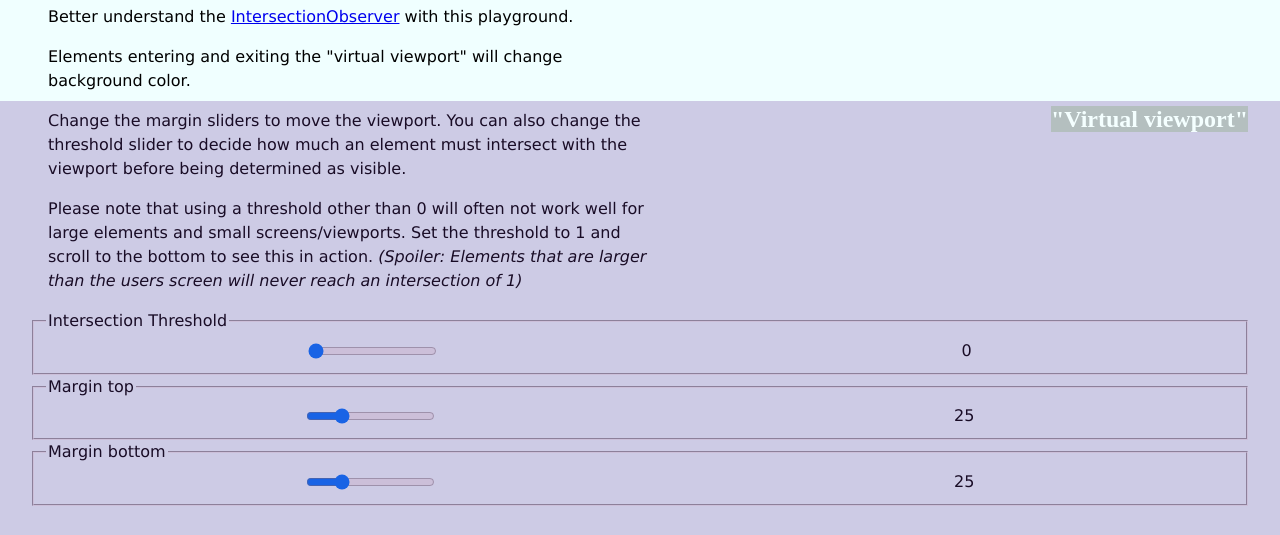
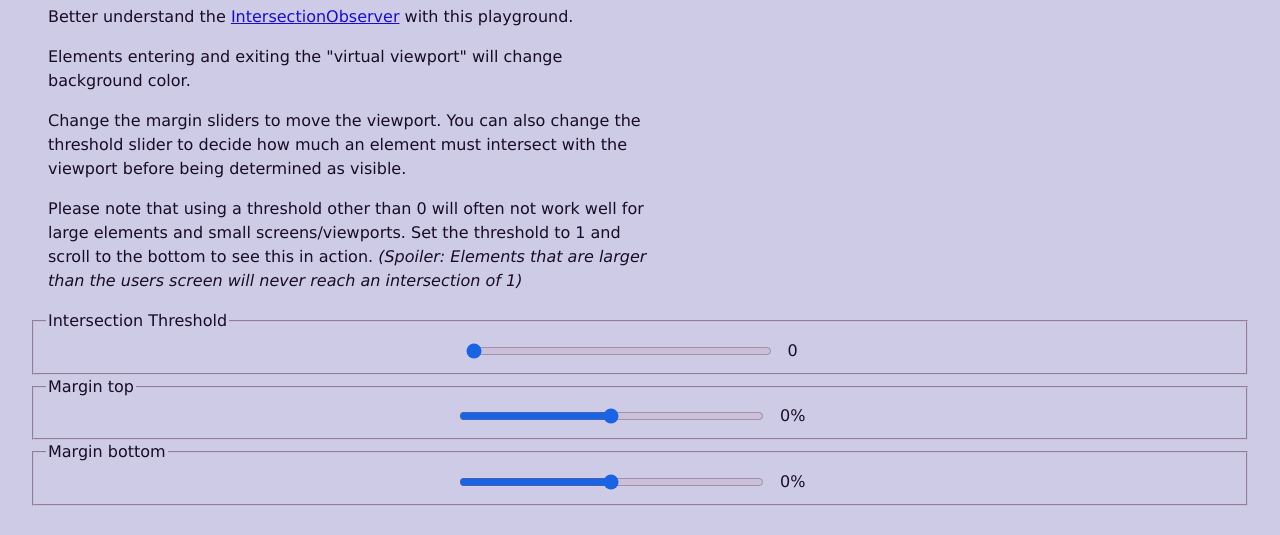
Before and after one commit to AndersCan/intersection-observer-visual-aid, a website built with Vite: page index.html in a window 1280 px wide. Shown: the part 59-594 px from the top of the page. Built offline with nearby package versions, Linux system fonts and the light colour scheme.

Commit message:
handle positive and negative margin + url props

```diff
--- /dev/null
+++ b/src/get-initial-state.ts
@@ -0,0 +1,14 @@
+import type { StateProps } from "./main";
+
+export function getInitialState(): StateProps {
+  const props = new URL(location.href).searchParams;
+  const state: StateProps = {
+    threshold: Number(props.get("threshold") || 0),
+    marginTop: Number(props.get("marginTop") || 0),
+    marginBot: Number(props.get("marginBot") || 0),
+    marginLeft: 0,
+    marginRight: 0,
+  };
+
+  return state;
+}
--- a/src/main.ts
+++ b/src/main.ts
@@ -4,17 +4,20 @@ import "./box.scss";
 import "./floating-viewport.scss";
 
 import { html, render } from "./helpers";
+import { getInitialState } from "./get-initial-state";
 
-const state: ObserveProps = {
-  intersectionThreshold: 0,
-  marginTop: 20,
-  marginBot: 20,
-  marginLeft: 0,
-  marginRight: 0,
-};
+export interface StateProps {
+  threshold: number;
+  marginTop: number;
+  marginBot: number;
+  marginLeft: number;
+  marginRight: number;
+}
+
+const state = getInitialState();
 
 const oppositeMap = {
-  intersectionThreshold: "intersectionThreshold",
+  threshold: "threshold",
   marginTop: "marginBot",
   marginBot: "marginTop",
   marginLeft: "marginRight",
@@ -41,41 +44,41 @@ const formHtml = render(
       <legend>Intersection Threshold</legend>
       <input
         type="range"
-        value="0"
+        value="${state.threshold}"
         min="0"
         max="1"
         step="0.1"
-        name="intersectionThreshold"
+        name="threshold"
         oninput="this.nextElementSibling.value = this.value"
       />
-      <output>0</output>
+      <output>${state.threshold}</output>
     </fieldset>
     <fieldset>
       <legend>Margin top</legend>
       <input
         type="range"
-        value="25"
-        min="0"
+        value="${state.marginTop}"
+        min="-99"
         max="99"
         step="1"
         name="marginTop"
-        oninput="this.nextElementSibling.value = this.value"
+        oninput="this.nextElementSibling.value = this.value + '%'"
       />
-      <output>25</output>
+      <output>${state.marginTop}%</output>
     </fieldset>
 
     <fieldset>
       <legend>Margin bottom</legend>
       <input
         type="range"
-        value="25"
-        min="0"
+        value="${state.marginBot}"
+        min="-99"
         max="99"
         step="1"
         name="marginBot"
-        oninput="this.nextElementSibling.value = this.value"
+        oninput="this.nextElementSibling.value = this.value+ '%'"
       />
-      <output>25</output>
+      <output>${state.marginBot}%</output>
     </fieldset>`
 );
 const description = render(
@@ -112,7 +115,7 @@ app.innerHTML = description + formHtml + boxes;
 
 app.addEventListener("change", (event) => {
   const target = event.target as HTMLInputElement;
-  const name = target.name as keyof ObserveProps;
+  const name = target.name as keyof StateProps;
   const value = Number(target.value);
 
   state[name] = value;
@@ -134,26 +137,13 @@ app.addEventListener("change", (event) => {
   observe(state);
 });
 
-interface ObserveProps {
-  intersectionThreshold: number;
-  marginTop: number;
-  marginBot: number;
-  marginLeft: number;
-  marginRight: number;
-}
 let io: IntersectionObserver | undefined = undefined;
 
 observe(state);
-function observe(props: ObserveProps) {
+function observe(props: StateProps) {
   const floater = document.querySelector<HTMLDivElement>("#floater")!;
 
-  const {
-    marginTop,
-    marginBot,
-    marginLeft,
-    marginRight,
-    intersectionThreshold,
-  } = props;
+  const { marginTop, marginBot, marginLeft, marginRight, threshold } = props;
 
   if (io) {
     io.disconnect();
@@ -169,14 +159,14 @@ function observe(props: ObserveProps) {
     },
     {
       root: null,
-      rootMargin: `-${marginTop}% ${marginRight}% -${marginBot}% ${marginLeft}%`,
-      threshold: [intersectionThreshold],
+      rootMargin: `${marginTop}% ${marginRight}% ${marginBot}% ${marginLeft}%`,
+      threshold: [threshold],
     }
   );
-  // top is equal to `-top`
-  floater.style.top = `${marginTop}%`;
+  // top is equal to `top`
+  floater.style.top = `${-marginTop}%`;
   // height
-  floater.style.height = `${100 - marginBot - marginTop}%`;
+  floater.style.height = `${100 + marginBot + marginTop}%`;
 
   // const boxes = Array.from(document.querySelectorAll(".box-110") || []);
   const boxes = Array.from(document.querySelectorAll(".box") || []);
--- a/src/style.css
+++ b/src/style.css
@@ -8,9 +8,14 @@ main {
 
 fieldset {
   display: flex;
-  justify-content: space-around;
+  justify-content: center;
 }
-
+fieldset input {
+  width: clamp(15ch, 50%, 30ch);
+}
+output {
+  margin: 0 1rem;
+}
 p {
   width: clamp(45ch, 50%, 75ch);
   margin: 1rem;
```
